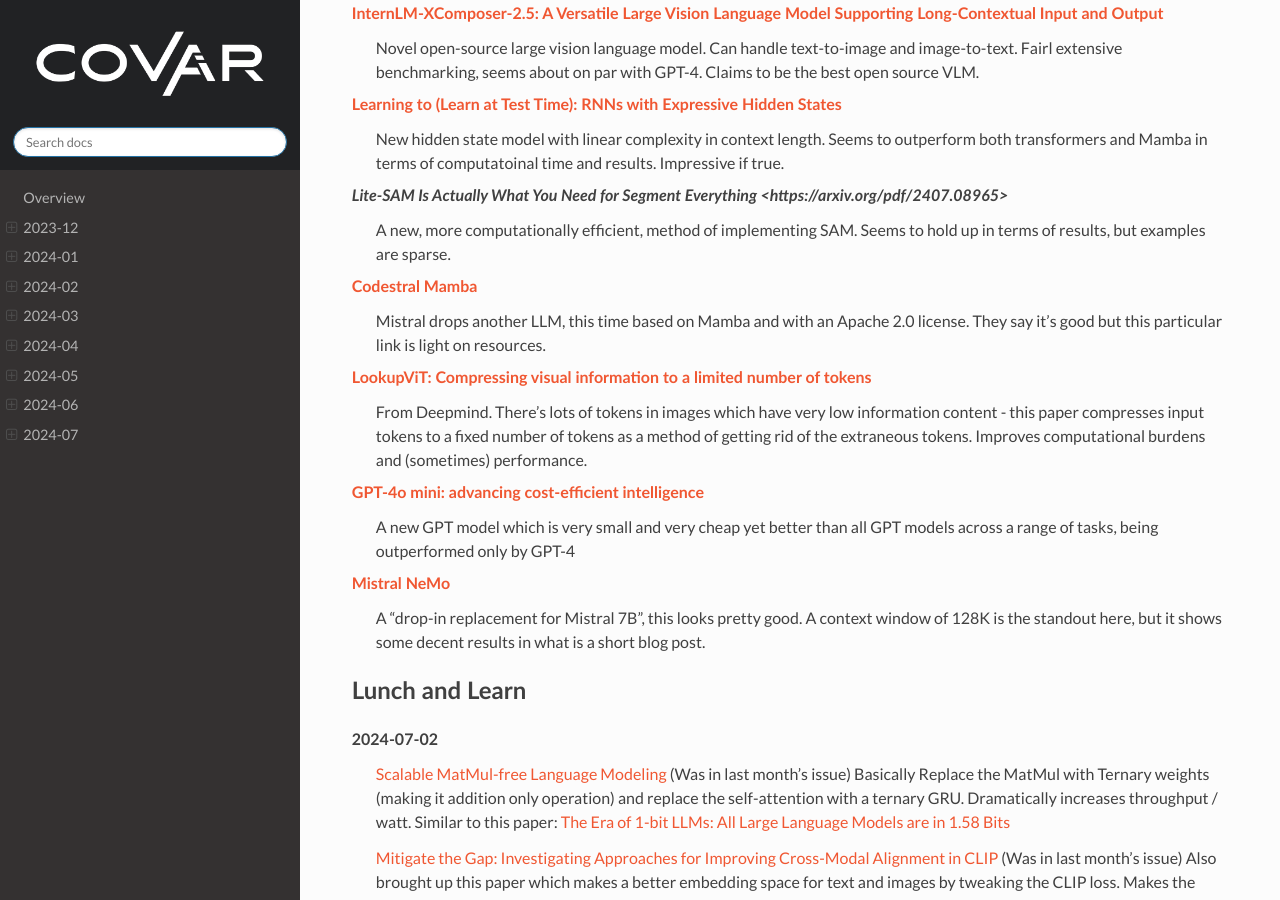
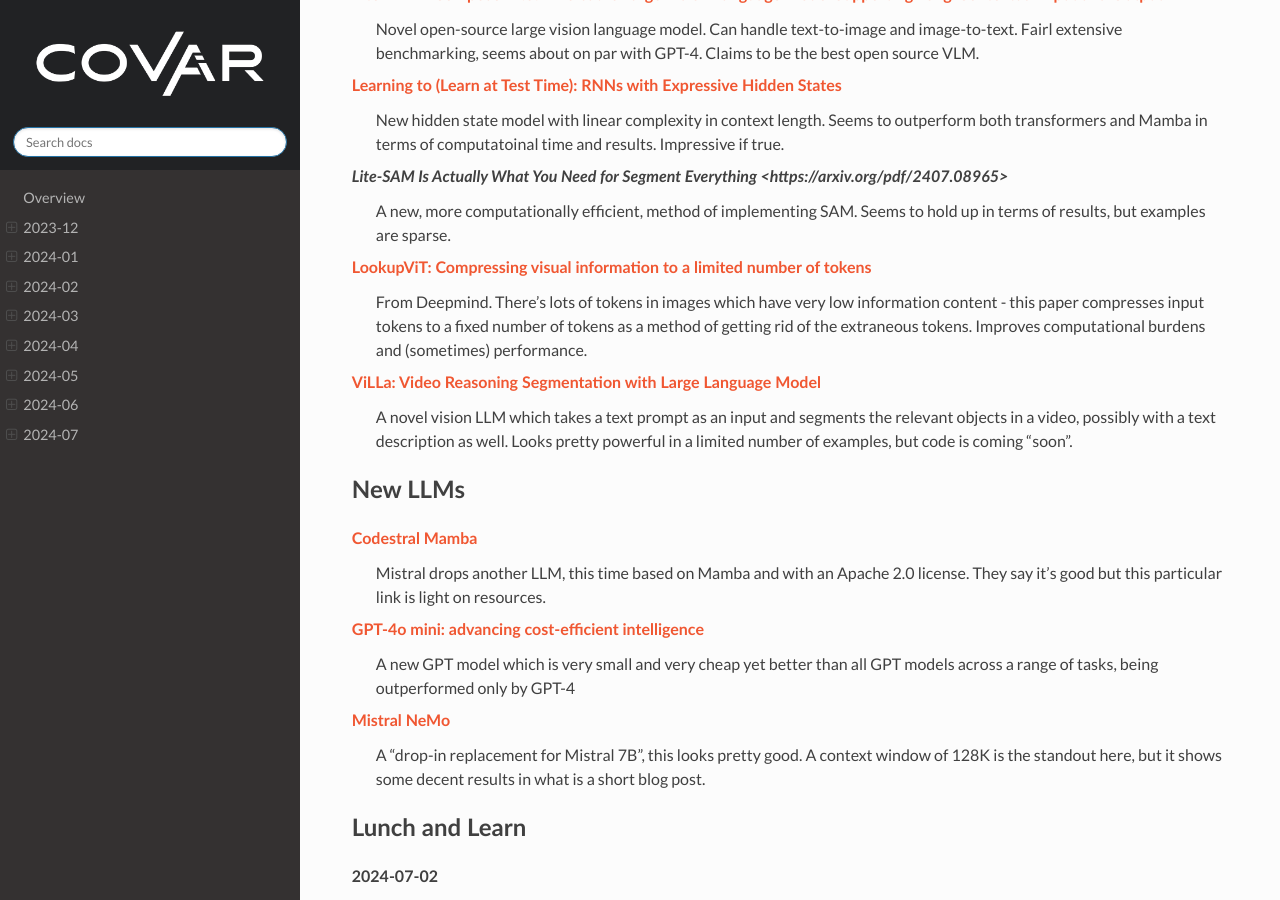
Before and after one commit to covartech/zeitgeist, a Sphinx documentation site: the page built from docs/issues/2024-08.rst, in a window 1280 px wide and 900 px high, scrolled down 4392 px. Built offline with Sphinx 7.4.7 and the Read the Docs theme 2.0.0, drawn with Linux system fonts in a browser that asks for light colours; some of the changed text lies outside the part shown.

Commit message:
Update 2024_07_22

```diff
--- a/docs/issues/2024-08.rst
+++ b/docs/issues/2024-08.rst
@@ -6,8 +6,8 @@
 `Click-Gaussian: Interactive Segmentation to Any 3D Gaussians <https://arxiv.org/pdf/2407.11793>`_
     A 3D Gaussian Splatting renderer/UI that allows the user to segment any object inside the render by clicking on it and adjusting a parameter.  We're using this (or something morally equivalent) for EID and it's pretty cool.
 
-`Fusion Flow-enhanced Graph Pooling Residual Networks for Unmanned Aerial Vehicles Surveillance in Day and Night Dual Visions <https://arxiv.org/pdf/2407.12647>`_
-    Builds a bespoke model for RGB/IR sensor fusion for counter-UAS activities at day and night-time.  The results seem convincing, may be worth taking inspiration from.
+`ViLLa: Video Reasoning Segmentation with Large Language Model <https://arxiv.org/pdf/2407.14500>`_
+    A novel vision LLM which takes a text prompt as an input and segments the relevant objects in a video, possibly with a text description as well.  Looks pretty powerful in a limited number of examples, but code is coming "soon".
 
 `Distilling Tiny and Ultra-fast Deep Neural Networks for Autonomous Navigation on Nano-UAVs <https://arxiv.org/pdf/2407.12675>`_
     Builds a tiny CNN to function as the brain on a "nano-drone".  Lots of potential with a swarm of these things for recon purposes.
@@ -141,17 +141,23 @@
 `Lite-SAM Is Actually What You Need for Segment Everything <https://arxiv.org/pdf/2407.08965>`
     A new, more computationally efficient, method of implementing SAM.  Seems to hold up in terms of results, but examples are sparse.
 
+`LookupViT: Compressing visual information to a limited number of tokens <https://arxiv.org/pdf/2407.12753>`_
+    From Deepmind.  There's lots of tokens in images which have very low information content - this paper compresses input tokens to a fixed number of tokens as a method of getting rid of the extraneous tokens.  Improves computational burdens and (sometimes) performance.
+
+`ViLLa: Video Reasoning Segmentation with Large Language Model <https://arxiv.org/pdf/2407.14500>`_
+    A novel vision LLM which takes a text prompt as an input and segments the relevant objects in a video, possibly with a text description as well.  Looks pretty powerful in a limited number of examples, but code is coming "soon".
+
+New LLMs
+--------
 `Codestral Mamba <https://mistral.ai/news/codestral-mamba/>`_
     Mistral drops another LLM, this time based on Mamba and with an Apache 2.0 license.  They say it's good but this particular link is light on resources.
-
-`LookupViT: Compressing visual information to a limited number of tokens <https://arxiv.org/pdf/2407.12753>`_
-    From Deepmind.  There's lots of tokens in images which have very low information content - this paper compresses input tokens to a fixed number of tokens as a method of getting rid of the extraneous tokens.  Improves computational burdens and (sometimes) performance.
 
 `GPT-4o mini: advancing cost-efficient intelligence <https://openai.com/index/gpt-4o-mini-advancing-cost-efficient-intelligence/>`_
     A new GPT model which is very small and very cheap yet better than all GPT models across a range of tasks, being outperformed only by GPT-4
 
 `Mistral NeMo <https://mistral.ai/news/mistral-nemo/>`_
     A "drop-in replacement for Mistral 7B", this looks pretty good.  A context window of 128K is the standout here, but it shows some decent results in what is a short blog post.
+
 
 Lunch and Learn
 ---------------
```
